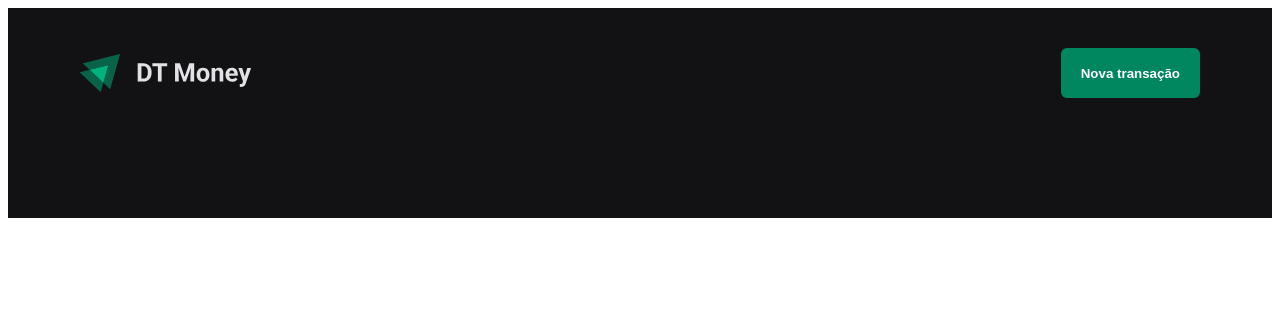
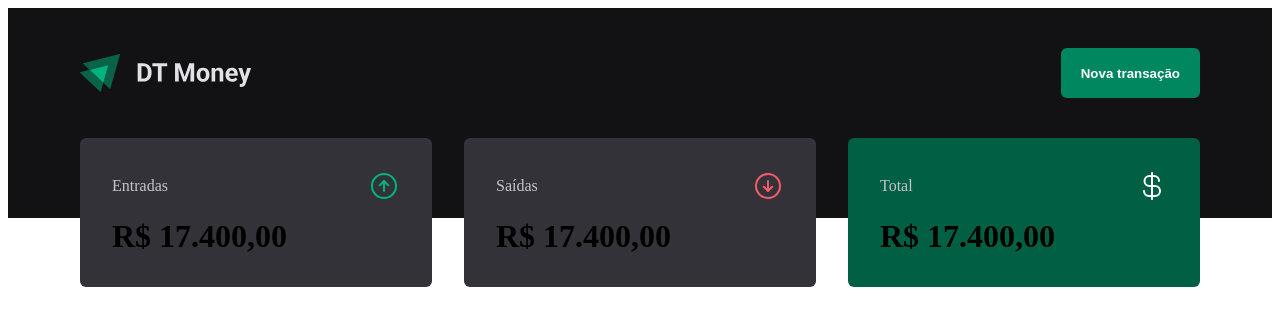
Before and after one commit to henriqueholz/DTMoney, a React (Vite) app: page / in a window 1280 px wide. Shown: the top 326 px of the page. Built offline with nearby package versions, Linux system fonts and the light colour scheme.

Commit message:
Creating summary component

```diff
--- a/package.json
+++ b/package.json
@@ -9,6 +9,7 @@
     "preview": "vite preview"
   },
   "dependencies": {
+    "phosphor-react": "^1.4.1",
     "react": "^18.2.0",
     "react-dom": "^18.2.0",
     "styled-components": "^5.3.5"
--- a/src/components/Header/index.tsx
+++ b/src/components/Header/index.tsx
@@ -1,6 +1,6 @@
 import { HeaderContainer, HeaderContent, NewTransactionButton } from "./styles";
 
-import logoImg from "../../assets/logo.svg"
+import logoImg from   "../../assets/logo.svg"
 
 export function Header() {
   return (
--- /dev/null
+++ b/src/components/Summary/index.tsx
@@ -0,0 +1,35 @@
+import { ArrowCircleDown, ArrowCircleUp, CurrencyDollar } from "phosphor-react";
+import { SummaryCard, SummaryContainer } from "./styles";
+
+export function Summary() {
+  return (
+    <SummaryContainer>
+      <SummaryCard>
+        <header>
+          <span>Entradas</span>
+          <ArrowCircleUp size={32} color="#00b37e" />
+        </header>
+
+        <strong>R$ 17.400,00</strong>
+      </SummaryCard>
+
+      <SummaryCard>
+        <header>
+          <span>Saídas</span>
+          <ArrowCircleDown size={32} color="#f75a68" />
+        </header>
+
+        <strong>R$ 17.400,00</strong>
+      </SummaryCard>
+
+      <SummaryCard variant="green">
+        <header>
+          <span>Total</span>
+          <CurrencyDollar size={32} color="#fff" />
+        </header>
+
+        <strong>R$ 17.400,00</strong>
+      </SummaryCard>
+    </SummaryContainer>
+  );
+}
--- /dev/null
+++ b/src/components/Summary/styles.ts
@@ -0,0 +1,36 @@
+import styled, { css } from "styled-components";
+
+export const SummaryContainer = styled.section`
+  width: 100%;
+  max-width: 1120px;
+  margin: 0 auto;
+  padding: 0 1.5rem;
+  display: grid;
+  grid-template-columns: repeat(3, 1fr);
+  gap: 2rem;
+  margin-top: -5rem;
+`;
+
+interface SummaryCardProps {
+  variant?: "green"
+}
+
+export const SummaryCard = styled.div<SummaryCardProps>`
+  background: ${props => props.theme["gray-600"]};
+  border-radius: 6px;
+  padding: 2rem;
+  header {
+    display: flex;
+    align-items: center;
+    justify-content: space-between;
+    color: ${props => props.theme["gray-300"]};
+  }
+  strong {
+    display: block;
+    margin-top: 1rem;
+    font-size: 2rem;
+  }
+  ${props => props.variant === "green" && css`
+    background: ${props.theme["green-700"]}
+  `}
+`;
--- a/src/pages/Transactions/index.tsx
+++ b/src/pages/Transactions/index.tsx
@@ -1,9 +1,11 @@
 import { Header } from "../../components/Header";
+import { Summary } from "../../components/Summary";
 
 export function Transactions() {
   return (
     <div>
       <Header />
+      <Summary />
     </div>
   );
 }
```
Also changed, not shown: 1 other file (tests, documents, lock files or other folders).
